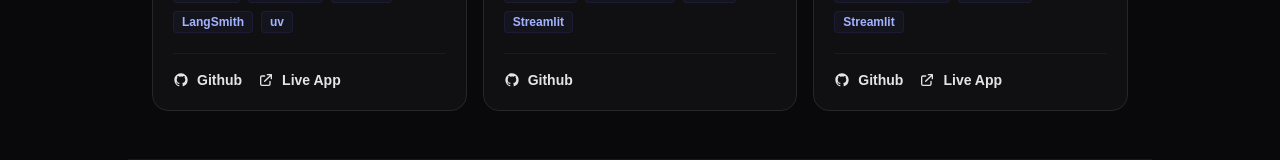
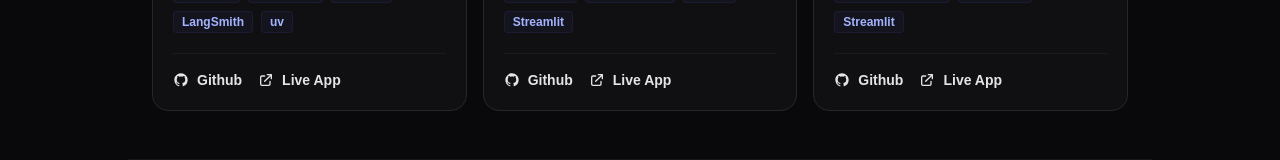
Before and after one commit to sharvin-shinde1108/Portfolio, a Next.js app: page / in a window 1280 px wide. Shown: the part 1163-1323 px from the top of the page. Built offline with nearby package versions, Linux system fonts and the light colour scheme.

Commit message:
deploy link for project added

```diff
--- a/app/page.tsx
+++ b/app/page.tsx
@@ -72,6 +72,7 @@ export default function Page() {
         "Context-aware multi-PDF chat app using LangChain + RAG for semantic search and conversational memory, optimized for fast retrieval over long documents.",
       tech: ["LangChain", "RAG", "PyPDF2", "Chunking", "Embeddings", "FAISS", "Streamlit"],
       github: "https://github.com/sharvin-shinde1108/multipdf-chat-app",
+      demo: "https://multidoc-rag-app.streamlit.app/",
     },
     {
       title: "CineMatch - Movie Recommendation System",
```
